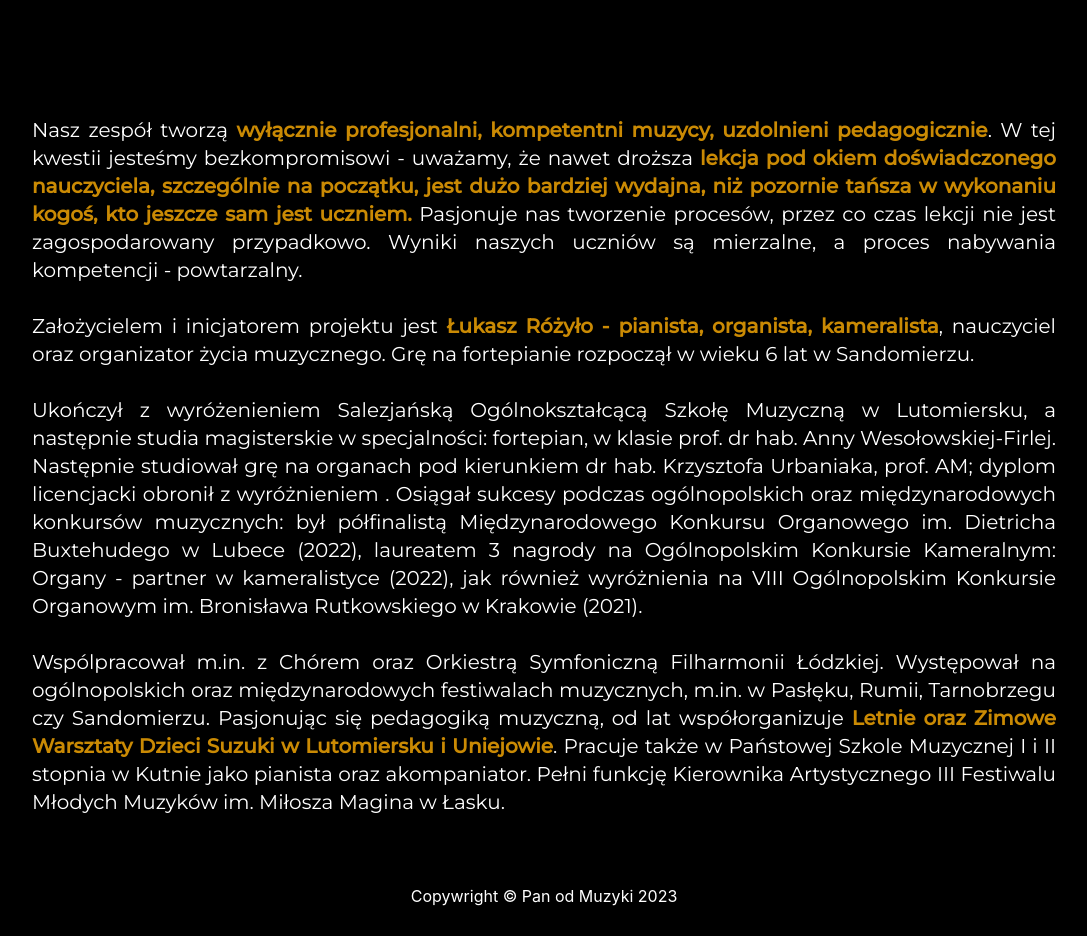
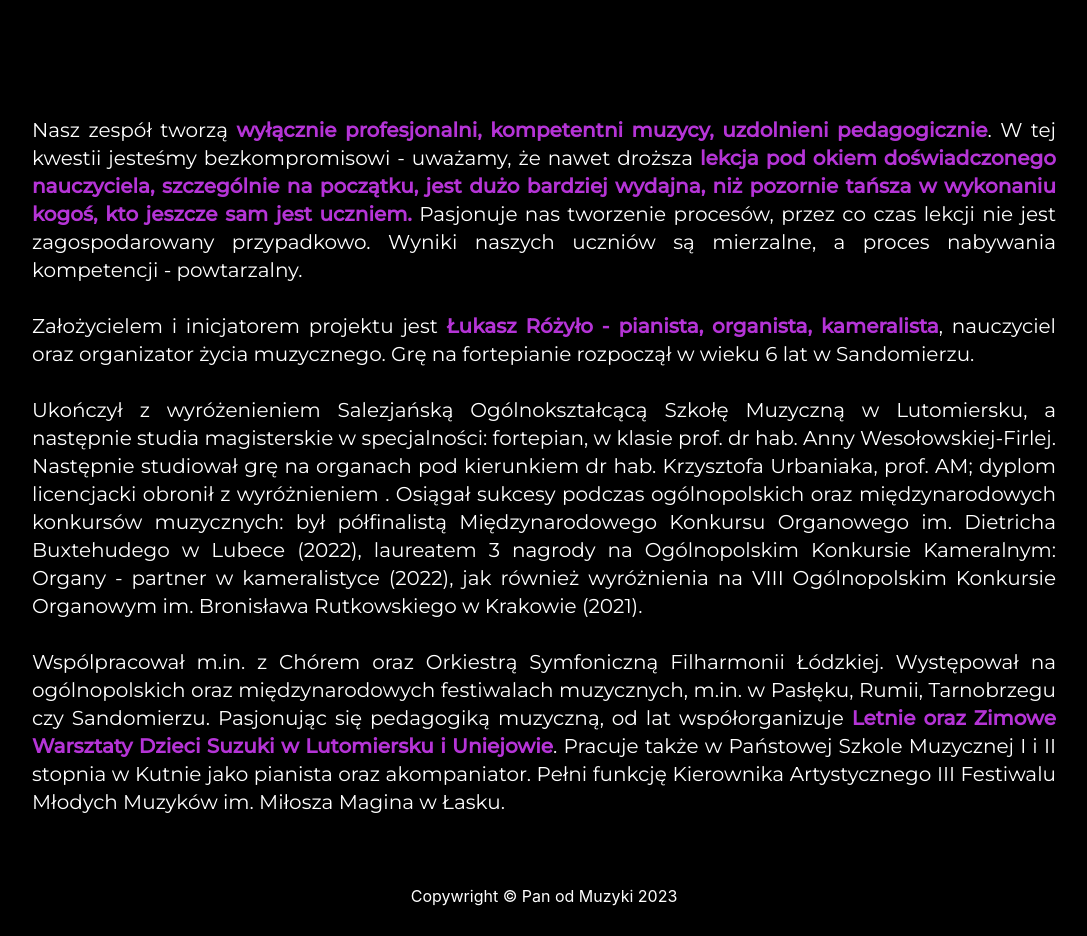
Before and after one commit to snix422/MusicSchoolWebsite, a React (Create React App) app in the folder my-app/: page /onas in a window 1280 px wide. Shown: the part 308-1244 px from the top of the page, without its empty margins (96-1183 px from the left). Built offline with nearby package versions, Linux system fonts and the light colour scheme; a web font is replaced by a local one.

Commit message:
changed main color: purlple, few text changes

```diff
--- a/my-app/src/App.css
+++ b/my-app/src/App.css
@@ -33,7 +33,7 @@
 .link::after {
   content: "";
   position: absolute;
-  background-color: rgb(202, 138, 4);
+  background-color: #b534d6;
   height: 3px;
   width: 0;
   left: 0;
--- a/my-app/src/components/AboutUs/AboutUs.tsx
+++ b/my-app/src/components/AboutUs/AboutUs.tsx
@@ -23,53 +23,60 @@ const AboutUs = () => {
           className="text-white max-md:text-lg w-4/5 text-justify text-xl max-sm:text-center"
           style={{ fontFamily: "Montserrat" }}
         >
-            Nasz zespół tworzą <span className="text-yellow-600">
-            <strong>wyłącznie profesjonalni, kompetentni
-          muzycy, uzdolnieni pedagogicznie</strong>
-          </span>. W tej kwestii jesteśmy
-          bezkompromisowi - uważamy, że nawet droższa <span className="text-yellow-600">
-            <strong>lekcja pod okiem doświadczonego
-          nauczyciela, szczególnie na początku, jest dużo bardziej wydajna, niż
-          pozornie tańsza w wykonaniu kogoś, kto jeszcze sam jest uczniem.</strong>
-          </span>{" "} Pasjonuje nas tworzenie
-          procesów, przez co czas lekcji nie jest zagospodarowany przypadkowo.
-          Wyniki naszych uczniów są mierzalne, a proces nabywania kompetencji -
-          powtarzalny.
+          Nasz zespół tworzą{" "}
+          <span style={{ color: "#b534d6" }}>
+            <strong>
+              wyłącznie profesjonalni, kompetentni muzycy, uzdolnieni
+              pedagogicznie
+            </strong>
+          </span>
+          . W tej kwestii jesteśmy bezkompromisowi - uważamy, że nawet droższa{" "}
+          <span style={{ color: "#b534d6" }}>
+            <strong>
+              lekcja pod okiem doświadczonego nauczyciela, szczególnie na
+              początku, jest dużo bardziej wydajna, niż pozornie tańsza w
+              wykonaniu kogoś, kto jeszcze sam jest uczniem.
+            </strong>
+          </span>{" "}
+          Pasjonuje nas tworzenie procesów, przez co czas lekcji nie jest
+          zagospodarowany przypadkowo. Wyniki naszych uczniów są mierzalne, a
+          proces nabywania kompetencji - powtarzalny.
           <br />
           <br />
-          Założycielem i inicjatorem projektu jest <span className="text-yellow-600">
+          Założycielem i inicjatorem projektu jest{" "}
+          <span style={{ color: "#b534d6" }}>
             <strong>Łukasz Różyło - pianista, organista, kameralista</strong>
-          </span>,
-          nauczyciel oraz organizator życia muzycznego. Grę na
-          fortepianie rozpoczął w wieku 6 lat w Sandomierzu. <br />
+          </span>
+          , nauczyciel oraz organizator życia muzycznego. Grę na fortepianie
+          rozpoczął w wieku 6 lat w Sandomierzu. <br />
           <br />
-          Ukończył z wyróżenieniem Salezjańską Ogólnokształcącą Szkołę
-          Muzyczną w Lutomiersku, a następnie
-            studia magisterskie w
-          specjalności: fortepian, w klasie prof. dr hab. Anny
-          Wesołowskiej-Firlej. Następnie
-            studiował grę na organach pod kierunkiem dr
-          hab. Krzysztofa Urbaniaka, prof. AM; dyplom licencjacki obronił z
-          wyróżnieniem
-          . Osiągał sukcesy podczas ogólnopolskich oraz
-          międzynarodowych konkursów muzycznych: był półfinalistą
-          Międzynarodowego Konkursu Organowego im. Dietricha Buxtehudego w
-          Lubece (2022), laureatem 3 nagrody na Ogólnopolskim Konkursie Kameralnym: Organy
-          - partner w kameralistyce (2022), jak również wyróżnienia na
-          VIII Ogólnopolskim Konkursie Organowym im. Bronisława Rutkowskiego w
-          Krakowie (2021). <br />
+          Ukończył z wyróżenieniem Salezjańską Ogólnokształcącą Szkołę Muzyczną
+          w Lutomiersku, a następnie studia magisterskie w specjalności:
+          fortepian, w klasie prof. dr hab. Anny Wesołowskiej-Firlej. Następnie
+          studiował grę na organach pod kierunkiem dr hab. Krzysztofa Urbaniaka,
+          prof. AM; dyplom licencjacki obronił z wyróżnieniem . Osiągał sukcesy
+          podczas ogólnopolskich oraz międzynarodowych konkursów muzycznych: był
+          półfinalistą Międzynarodowego Konkursu Organowego im. Dietricha
+          Buxtehudego w Lubece (2022), laureatem 3 nagrody na Ogólnopolskim
+          Konkursie Kameralnym: Organy - partner w kameralistyce (2022), jak
+          również wyróżnienia na VIII Ogólnopolskim Konkursie Organowym im.
+          Bronisława Rutkowskiego w Krakowie (2021). <br />
           <br />
           Wspólpracował m.in. z Chórem oraz Orkiestrą Symfoniczną Filharmonii
           Łódzkiej. Występował na ogólnopolskich oraz międzynarodowych
           festiwalach muzycznych, m.in. w Pasłęku, Rumii, Tarnobrzegu czy
-          Sandomierzu. Pasjonując się pedagogiką muzyczną, od
-          lat współorganizuje <span className="text-yellow-600">
-            <strong>Letnie oraz Zimowe Warsztaty Dzieci Suzuki w
-          Lutomiersku i Uniejowie</strong>
-          </span>. Pracuje także w Państowej Szkole Muzycznej I
-          i II stopnia w Kutnie jako pianista oraz akompaniator. Pełni
-          funkcję Kierownika Artystycznego III Festiwalu Młodych Muzyków im.
-          Miłosza Magina w Łasku.
+          Sandomierzu. Pasjonując się pedagogiką muzyczną, od lat
+          współorganizuje{" "}
+          <span style={{ color: "#b534d6" }}>
+            <strong>
+              Letnie oraz Zimowe Warsztaty Dzieci Suzuki w Lutomiersku i
+              Uniejowie
+            </strong>
+          </span>
+          . Pracuje także w Państowej Szkole Muzycznej I i II stopnia w Kutnie
+          jako pianista oraz akompaniator. Pełni funkcję Kierownika
+          Artystycznego III Festiwalu Młodych Muzyków im. Miłosza Magina w
+          Łasku.
         </motion.p>
       </div>
       <Footer />
--- a/my-app/src/components/Contact/Contact.tsx
+++ b/my-app/src/components/Contact/Contact.tsx
@@ -51,7 +51,9 @@ const Contact = () => {
         },
         (error: any) => {}
       );
-    toast.success("Dziękujemy za wiadomość. Skontaktujemy się niezwłocznie!");
+    toast.success(
+      "Dziękujemy za wiadomość. Skontaktujemy się w ciągu najbliższych 3 godzin!"
+    );
   };
 
   return (
@@ -73,7 +75,7 @@ const Contact = () => {
               animate={{ y: 0, opacity: 1 }}
               transition={{ delay: 0.5, duration: 1 }}
               className="text-white text-4xl"
-              style={{ fontFamily: "Montserrat"}}
+              style={{ fontFamily: "Montserrat" }}
             >
               Kontakt
             </motion.h2>
@@ -167,8 +169,8 @@ const Contact = () => {
                   ) {
                   }
                 }}
-                className="w-3/5 max-md:w-3/4 text-white bg-yellow-600 rounded font-bold pt-1 pb-1"
-                style={{ fontFamily: "Montserrat" }}
+                className="w-3/5 max-md:w-3/4 text-white rounded font-bold pt-1 pb-1"
+                style={{ fontFamily: "Montserrat", backgroundColor: "#a201cc" }}
               >
                 Wyślij
               </button>
--- a/my-app/src/components/FAQ/FAQ.tsx
+++ b/my-app/src/components/FAQ/FAQ.tsx
@@ -35,15 +35,15 @@ const FAQ = () => {
         >
           Poniżej znajdują się pytania, na które odpowiadamy najczęściej. Mamy
           jednak świadomość, że{" "}
-          <span className="text-yellow-600">
+          <span style={{ color: "#b534d6" }}>
             <b>każde dziecko jest wyjątkowe</b>
           </span>{" "}
           i z chęcią umówimy się na{" "}
-          <span className="text-yellow-600">
+          <span style={{ color: "#b534d6" }}>
             <b>darmową konsultację</b>
           </span>
           . Zachęcamy jedak gorąco do{" "}
-          <span className="text-yellow-600">
+          <span style={{ color: "#b534d6" }}>
             <b>przeczytania w pierwszej kolejności</b>
           </span>{" "}
           poniższych zapytań:
@@ -210,8 +210,8 @@ const FAQ = () => {
                 style={{ fontFamily: "Montserrat" }}
               >
                 <b>
-                  Moje dziecko marzy o grze na innym
-                  instrumencie, którego nie ma w ofercie
+                  Moje dziecko marzy o grze na innym instrumencie, którego nie
+                  ma w ofercie
                 </b>
               </Typography>
             </AccordionSummary>
--- a/my-app/src/components/Footer/SocialMedia.tsx
+++ b/my-app/src/components/Footer/SocialMedia.tsx
@@ -33,7 +33,6 @@ const SocialMedia = () => {
           width="30"
           height="30"
           viewBox="0 0 48 48"
-
         >
           <path
             fill="#FF3D00"
@@ -68,8 +67,8 @@ const SocialMedia = () => {
             d="M12,19h5v17h-5V19z M14.485,17h-0.028C12.965,17,12,15.888,12,14.499C12,13.08,12.995,12,14.514,12	c1.521,0,2.458,1.08,2.486,2.499C17,15.887,16.035,17,14.485,17z M36,36h-5v-9.099c0-2.198-1.225-3.698-3.192-3.698	c-1.501,0-2.313,1.012-2.707,1.99C24.957,25.543,25,26.511,25,27v9h-5V19h5v2.616C25.721,20.5,26.85,19,29.738,19	c3.578,0,6.261,2.25,6.261,7.274L36,36L36,36z"
           ></path>
         </svg>
-      </Link>
-      <Link to="/">
+      </Link> */}
+      <Link to="https://www.instagram.com/panodmuzykipl" target="blank">
         <svg
           xmlns="http://www.w3.org/2000/svg"
           x="0px"
@@ -122,7 +121,7 @@ const SocialMedia = () => {
             d="M30,37H18c-3.859,0-7-3.14-7-7V18c0-3.86,3.141-7,7-7h12c3.859,0,7,3.14,7,7v12	C37,33.86,33.859,37,30,37z M18,13c-2.757,0-5,2.243-5,5v12c0,2.757,2.243,5,5,5h12c2.757,0,5-2.243,5-5V18c0-2.757-2.243-5-5-5H18z"
           ></path>
         </svg>
-      </Link> */}
+      </Link>
     </div>
   );
 };
--- a/my-app/src/components/ForWhom/ForWhom.tsx
+++ b/my-app/src/components/ForWhom/ForWhom.tsx
@@ -24,7 +24,7 @@ const ForWhom = () => {
           style={{ fontFamily: "Montserrat" }}
         >
           Jeżeli{" "}
-          <span className="text-yellow-600">
+          <span style={{ color: "#b534d6" }}>
             <b>czas z bliskimi jest dla Państwa największą wartością</b>
           </span>
           , jesteśmy idealnym wyborem. Przywieziemy do Państwa domu
@@ -37,7 +37,7 @@ const ForWhom = () => {
           popularnej i filmowej. <br />
           <br />
           Nasi klienci chwalą szczególnie{" "}
-          <span className="text-yellow-600">
+          <span style={{ color: "#b534d6" }}>
             <strong>świetny kontakt z dziećmi</strong>
           </span>{" "}
           oraz elastyczność i dyspozycyjność. Uczniowie mogą w każdym momencie
@@ -46,11 +46,11 @@ const ForWhom = () => {
           <br />
           <br />
           Udało się nam przenieść na grunt pedagogiki muzycznej{" "}
-          <span className="text-yellow-600">
+          <span style={{ color: "#b534d6" }}>
             <strong>metodykę zwinnego zarządzania projektami (Agile)</strong>
           </span>{" "}
           . Pracując w{" "}
-          <span className="text-yellow-600">
+          <span style={{ color: "#b534d6" }}>
             <b>cyklach PDCA</b>
           </span>
           , wcześnie reagujemy na potencjalne problemy. Uczeń jest w zdalnym
@@ -61,7 +61,7 @@ const ForWhom = () => {
           <br />
           Jesteśmy przekonani, że dobrzy nauczyciele nie tylko ,,mają
           podejście", lecz tworzą{" "}
-          <span className="text-yellow-600">
+          <span style={{ color: "#b534d6" }}>
             <b>wydajne procesy nauczania</b>
           </span>
           . Lekcje z nami mają przejrzysta strukturę, a czas ucznia wkorzystany
--- a/my-app/src/components/MainPage/MainPage.tsx
+++ b/my-app/src/components/MainPage/MainPage.tsx
@@ -35,7 +35,7 @@ const MainPage = () => {
             bliskimi jest dla Ciebie największą wartością, sprawdź naszą ofertę
             edukacyjną.{" "}
             <a href="/oferta">
-              <span className="text-yellow-600">
+              <span style={{ color: "#b534d6" }}>
                 <b>
                   Zobacz, jak możesz wspomóc rozwój Twojego dziecka z naszą
                   pomocą!
@@ -51,14 +51,14 @@ const MainPage = () => {
             <br />
             Zapraszamy na{" "}
             <a href="tel:698873023">
-              <span className="text-yellow-600">
+              <span style={{ color: "#b534d6" }}>
                 <b>darmową konsultację</b>
               </span>
             </a>
             , podczas której dowiesz się, co możemy Ci zaproponować! Polecamy
             także przeczytać o naszej{" "}
             <a href="/dlakogo">
-              <span className="text-yellow-600">
+              <span style={{ color: "#b534d6" }}>
                 <b>propozycji wartości</b>
               </span>
             </a>
--- a/my-app/src/components/NavBar/NavBar.tsx
+++ b/my-app/src/components/NavBar/NavBar.tsx
@@ -117,6 +117,64 @@ const NavBar = () => {
                 <path fill="#FFF" d="M20 31L20 17 32 24z"></path>
               </svg>
             </Link>
+            <Link to="https://www.instagram.com/panodmuzykipl" target="blank">
+              <svg
+                xmlns="http://www.w3.org/2000/svg"
+                x="0px"
+                y="0px"
+                width="30"
+                height="30"
+                viewBox="0 0 48 48"
+              >
+                <radialGradient
+                  id="yOrnnhliCrdS2gy~4tD8ma_Xy10Jcu1L2Su_gr1"
+                  cx="19.38"
+                  cy="42.035"
+                  r="44.899"
+                  gradientUnits="userSpaceOnUse"
+                >
+                  <stop offset="0" stop-color="#fd5"></stop>
+                  <stop offset=".328" stop-color="#ff543f"></stop>
+                  <stop offset=".348" stop-color="#fc5245"></stop>
+                  <stop offset=".504" stop-color="#e64771"></stop>
+                  <stop offset=".643" stop-color="#d53e91"></stop>
+                  <stop offset=".761" stop-color="#cc39a4"></stop>
+                  <stop offset=".841" stop-color="#c837ab"></stop>
+                </radialGradient>
+                <path
+                  fill="url(#yOrnnhliCrdS2gy~4tD8ma_Xy10Jcu1L2Su_gr1)"
+                  d="M34.017,41.99l-20,0.019c-4.4,0.004-8.003-3.592-8.008-7.992l-0.019-20	c-0.004-4.4,3.592-8.003,7.992-8.008l20-0.019c4.4-0.004,8.003,3.592,8.008,7.992l0.019,20	C42.014,38.383,38.417,41.986,34.017,41.99z"
+                ></path>
+                <radialGradient
+                  id="yOrnnhliCrdS2gy~4tD8mb_Xy10Jcu1L2Su_gr2"
+                  cx="11.786"
+                  cy="5.54"
+                  r="29.813"
+                  gradientTransform="matrix(1 0 0 .6663 0 1.849)"
+                  gradientUnits="userSpaceOnUse"
+                >
+                  <stop offset="0" stop-color="#4168c9"></stop>
+                  <stop
+                    offset=".999"
+                    stop-color="#4168c9"
+                    stop-opacity="0"
+                  ></stop>
+                </radialGradient>
+                <path
+                  fill="url(#yOrnnhliCrdS2gy~4tD8mb_Xy10Jcu1L2Su_gr2)"
+                  d="M34.017,41.99l-20,0.019c-4.4,0.004-8.003-3.592-8.008-7.992l-0.019-20	c-0.004-4.4,3.592-8.003,7.992-8.008l20-0.019c4.4-0.004,8.003,3.592,8.008,7.992l0.019,20	C42.014,38.383,38.417,41.986,34.017,41.99z"
+                ></path>
+                <path
+                  fill="#fff"
+                  d="M24,31c-3.859,0-7-3.14-7-7s3.141-7,7-7s7,3.14,7,7S27.859,31,24,31z M24,19c-2.757,0-5,2.243-5,5	s2.243,5,5,5s5-2.243,5-5S26.757,19,24,19z"
+                ></path>
+                <circle cx="31.5" cy="16.5" r="1.5" fill="#fff"></circle>
+                <path
+                  fill="#fff"
+                  d="M30,37H18c-3.859,0-7-3.14-7-7V18c0-3.86,3.141-7,7-7h12c3.859,0,7,3.14,7,7v12	C37,33.86,33.859,37,30,37z M18,13c-2.757,0-5,2.243-5,5v12c0,2.757,2.243,5,5,5h12c2.757,0,5-2.243,5-5V18c0-2.757-2.243-5-5-5H18z"
+                ></path>
+              </svg>
+            </Link>
           </div>
           {/* <Link style={{ fontFamily: "Montserrat" }} to="/partnerzy">
             Nasi partnerzy
--- a/my-app/src/components/Offers/Offers.tsx
+++ b/my-app/src/components/Offers/Offers.tsx
@@ -34,22 +34,22 @@ const Offers = () => {
         >
           Poniżej znajdują się informacje o kursach, jakie świadczymy. Program
           jest przygotowywany{" "}
-          <span className="text-yellow-600">
+          <span style={{ color: "#b534d6" }}>
             <strong>indywidualnie dla każdego ucznia!</strong>
           </span>
           <br />
           <br />
           Chętnie{" "}
-          <span className="text-yellow-600">
+          <span style={{ color: "#b534d6" }}>
             <strong>doradzimy w wyborze pierwszego instrumentu</strong>
           </span>
           , bądź zapewnimy
-          <span className="text-yellow-600">
+          <span style={{ color: "#b534d6" }}>
             <strong> lekcje próbne na kilku z nich.</strong>
           </span>{" "}
           Zachęcamy jednak do{" "}
           <a href="tel:698873023">
-            <span className="text-yellow-600">
+            <span style={{ color: "#b534d6" }}>
               <strong>kontaktu telefonicznego</strong>
             </span>
           </a>
```
Lines whose indentation alone changed are shown as unchanged.
